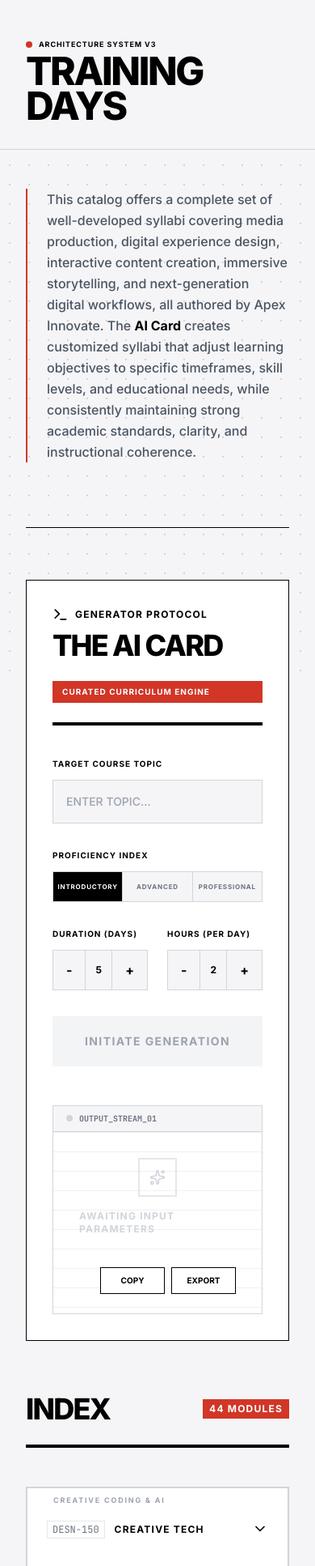
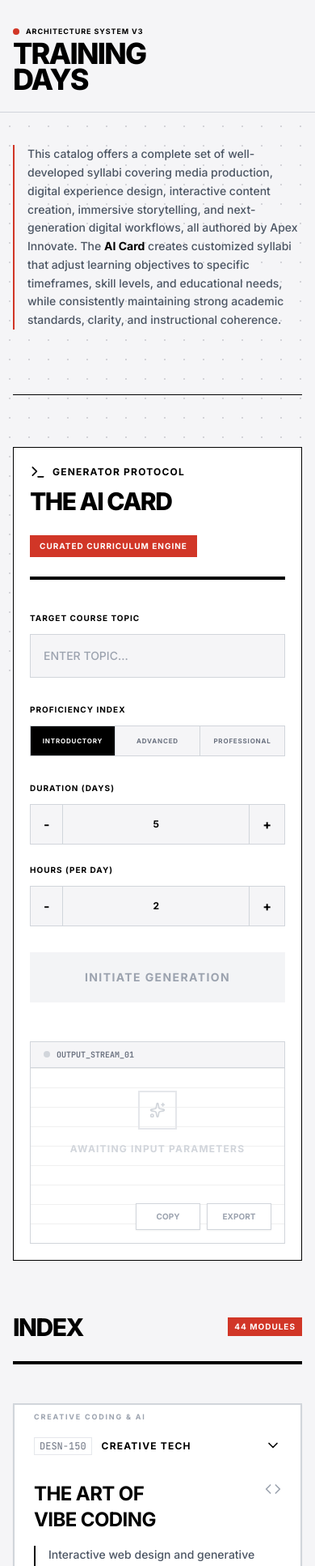
Before and after one commit to Joenasriani/training-days, a React (Vite) app: page / in a window 390 px wide. Shown: the top 1934 px of the page at 81% size. Built offline with nearby package versions, Linux system fonts and the light colour scheme.

Commit message:
fix: improve ai card resilience and mobile responsiveness
Agent-Logs-Url: https://github.com/Joenasriani/training-days/sessions/1c2a9051-5a3e-4a96-8675-8671140c8baa

Co-authored-by: Joenasriani <3828735+Joenasriani@users.noreply.github.com>

```diff
--- a/App.tsx
+++ b/App.tsx
@@ -51,13 +51,13 @@ export default function App() {
       <div className="relative z-10">
         <Header />
 
-        <main className="container mx-auto px-8 md:px-16 py-12 max-w-[1400px]">
+        <main className="container mx-auto px-4 sm:px-6 md:px-12 py-10 md:py-12 max-w-[1400px]">
 
           {/* Introduction / Context Block */}
           <div className="mb-16 border-b border-black pb-12">
             <div className="grid grid-cols-1 md:grid-cols-12 gap-8 items-end">
               <div className="md:col-span-10">
-                <p className="text-base text-gray-600 leading-relaxed max-w-3xl md:max-w-6xl font-medium border-l-2 border-[#D13627] pl-6">
+                <p className="text-sm sm:text-base text-gray-600 leading-relaxed max-w-3xl md:max-w-6xl font-medium border-l-2 border-[#D13627] pl-4 sm:pl-6">
                   This catalog offers a complete set of well-developed syllabi covering media production, digital experience design, interactive content creation, immersive storytelling, and next-generation digital workflows, all authored by Apex Innovate. The <span className="text-black font-bold">AI Card</span> creates customized syllabi that adjust learning objectives to specific timeframes, skill levels, and educational needs, while consistently maintaining strong academic standards, clarity, and instructional coherence.
                 </p>
               </div>
@@ -77,10 +77,10 @@ export default function App() {
 
           {/* Course Catalog Title */}
           <div className="flex items-center justify-between mb-12 pb-6 border-b-4 border-black">
-            <h2 className="text-4xl md:text-6xl font-extrabold text-black tracking-tighter uppercase">
+            <h2 className="text-3xl sm:text-4xl md:text-6xl font-extrabold text-black tracking-tighter uppercase">
               Index
             </h2>
-            <span className="text-xs font-bold uppercase tracking-widest bg-[#D13627] text-white px-2 py-1">
+            <span className="text-[10px] sm:text-xs font-bold uppercase tracking-widest bg-[#D13627] text-white px-2 py-1">
               {String(COURSES_DATA.length).padStart(2, '0')} Modules
             </span>
           </div>
@@ -102,24 +102,24 @@ export default function App() {
         </main>
 
         <footer className="border-t border-gray-300 py-12 bg-white mt-24">
-          <div className="container mx-auto px-8 md:px-16 flex flex-col md:flex-row justify-between items-end gap-8 md:gap-4">
+          <div className="container mx-auto px-4 sm:px-6 md:px-12 flex flex-col md:flex-row justify-between items-start md:items-end gap-8 md:gap-4">
 
             {/* Left: Logo & Copyright */}
             <div className="flex flex-col gap-2 w-full md:w-1/4">
               <div className="w-8 h-8 bg-[#D13627]"></div>
-              <p className="text-[10px] font-bold uppercase tracking-widest text-black">
+              <p className="text-[10px] sm:text-xs font-bold uppercase tracking-widest text-black">
                 &copy; 2025 Training Days.<br/>International Design System.
               </p>
             </div>
 
             {/* Center: Legal Text */}
-            <p className="text-[8px] text-gray-400 text-center w-full md:w-1/2 px-4 order-first md:order-none mb-4 md:mb-0">
+            <p className="text-[10px] sm:text-xs text-gray-500 text-left md:text-center w-full md:w-1/2 px-0 md:px-4 order-last md:order-none mb-0">
               All materials in this app are the exclusive intellectual property of Apex Innovate. No copying, teaching, distribution, or use in any academic, corporate, governmental, or training environment is permitted without prior approval or written consent from the owner. Unauthorized use may result in legal action and financial penalties determined by the owner.
             </p>
 
             {/* Right: Status */}
-            <div className="text-right w-full md:w-1/4">
-              <p className="text-[10px] font-mono text-gray-500">
+            <div className="text-left md:text-right w-full md:w-1/4">
+              <p className="text-[10px] sm:text-xs font-mono text-gray-500">
                 STATUS: OPERATIONAL<br/>
                 VER: 3.0.0
               </p>
--- a/components/AICard.tsx
+++ b/components/AICard.tsx
@@ -1,7 +1,8 @@
-import React, { useState, useRef } from 'react';
+import React, { useState } from 'react';
 import { Terminal, Sparkles } from 'lucide-react';
 import { jsPDF } from "jspdf";
 import { COURSES_DATA } from '../constants';
+import { generateSyllabus } from '../utils';
 
 export const AICard: React.FC = () => {
   const [topic, setTopic] = useState("");
@@ -13,8 +14,6 @@ export const AICard: React.FC = () => {
   const [errorCode, setErrorCode] = useState<string | null>(null);
   const [errorMessage, setErrorMessage] = useState<string | null>(null);
   const [copied, setCopied] = useState(false);
-
-  const resultRef = useRef<HTMLDivElement>(null);
 
   const playInputClick = (freqMultiplier: number = 1) => {
     try {
@@ -46,7 +45,8 @@ export const AICard: React.FC = () => {
   };
 
   const handleGenerate = async () => {
-    if (!topic) return;
+    const normalizedTopic = topic.trim();
+    if (!normalizedTopic) return;
     setIsGenerating(true);
     setResult(null);
     setErrorCode(null);
@@ -61,7 +61,7 @@ export const AICard: React.FC = () => {
       const prompt = `
         You are the "Training Days" Curated Curriculum Engine, managed by Apex Innovate.
 
-        The user has requested a syllabus for: "${topic}".
+        The user has requested a syllabus for: "${normalizedTopic}".
 
         Step 1 – Semantic match check:
         Review the existing Training Days courses listed below. If the requested topic is semantically
@@ -125,29 +125,33 @@ export const AICard: React.FC = () => {
       const response = await fetch("/api/generate-syllabus", {
         method: "POST",
         headers: { "Content-Type": "application/json" },
-        body: JSON.stringify({ topic, level, days, hours, prompt }),
+        body: JSON.stringify({ topic: normalizedTopic, level, days, hours, prompt }),
       });
-
-      const data = await response.json();
+      const data = await response.json().catch(() => ({}));
 
       if (!response.ok) {
         const code: string = data?.code ?? "UNKNOWN";
+        const isTechnicalFailure = ["MISSING_API_KEY", "AUTH_FAILED", "NETWORK_ERROR", "UPSTREAM_ERROR", "UNKNOWN"].includes(code);
+        if (isTechnicalFailure) {
+          setResult(generateSyllabus(normalizedTopic, level, days, hours));
+          return;
+        }
         const msg: string = data?.error ?? "Generation failed";
-        const err = new Error(msg);
-        (err as any).code = code;
-        throw err;
+        throw new Error(msg);
       }
 
       const text: string = data.text ?? "";
-
-      setResult(text);
+      setResult(text.trim() ? text : generateSyllabus(normalizedTopic, level, days, hours));
 
     } catch (error) {
+      try {
+        setResult(generateSyllabus(normalizedTopic, level, days, hours));
+      } catch {
         console.error("Generation failed", error);
-      const code = error instanceof Error && "code" in error ? String((error as Error & { code: string }).code) : "UNKNOWN";
         const msg = error instanceof Error ? error.message : "An unexpected error occurred.";
-      setErrorCode(code);
+        setErrorCode("UNKNOWN");
         setErrorMessage(msg);
+      }
     } finally {
       setIsGenerating(false);
     }
@@ -201,10 +205,37 @@ ${separator}
     if (!result) return;
     const fullText = generateDocumentContent();
 
-    navigator.clipboard.writeText(fullText).then(() => {
+    const markCopied = () => {
       setCopied(true);
       setTimeout(() => setCopied(false), 1500);
+    };
+
+    if (navigator.clipboard?.writeText) {
+      navigator.clipboard.writeText(fullText).then(markCopied).catch(() => {
+        const textarea = document.createElement('textarea');
+        textarea.value = fullText;
+        textarea.style.position = 'fixed';
+        textarea.style.opacity = '0';
+        document.body.appendChild(textarea);
+        textarea.focus();
+        textarea.select();
+        document.execCommand('copy');
+        document.body.removeChild(textarea);
+        markCopied();
       });
+      return;
+    }
+
+    const textarea = document.createElement('textarea');
+    textarea.value = fullText;
+    textarea.style.position = 'fixed';
+    textarea.style.opacity = '0';
+    document.body.appendChild(textarea);
+    textarea.focus();
+    textarea.select();
+    document.execCommand('copy');
+    document.body.removeChild(textarea);
+    markCopied();
   };
 
   const handleExport = () => {
@@ -314,18 +345,18 @@ ${separator}
 
   return (
     <div className="w-full bg-white border border-black mb-16 shadow-none">
-      <div className="p-8 md:p-12">
+      <div className="p-5 sm:p-8 md:p-12">
         <div className="flex flex-col md:flex-row md:items-end justify-between mb-10 gap-6 pb-6 border-b-4 border-black">
           <div>
             <div className="flex items-center gap-2 mb-2">
               <Terminal className="w-5 h-5 text-black" />
               <span className="text-xs font-bold uppercase tracking-widest text-black">Generator Protocol</span>
             </div>
-            <h2 className="text-4xl font-extrabold text-black uppercase tracking-tighter">
+            <h2 className="text-3xl sm:text-4xl font-extrabold text-black uppercase tracking-tighter">
               The AI Card
             </h2>
           </div>
-          <div className="px-3 py-1.5 bg-[#D13627] text-white text-[10px] font-bold uppercase tracking-widest">
+            <div className="px-3 py-1.5 bg-[#D13627] text-white text-[10px] font-bold uppercase tracking-widest self-start md:self-auto">
               Curated Curriculum Engine
             </div>
           </div>
@@ -367,7 +398,7 @@ ${separator}
             </div>
 
             {/* Parameters */}
-            <div className="grid grid-cols-2 gap-6 items-end">
+            <div className="grid grid-cols-1 sm:grid-cols-2 gap-6 items-end">
               <div className="space-y-3">
                 <label className="text-[10px] uppercase tracking-widest font-bold text-black block">
                   Duration (Days)
@@ -426,7 +457,7 @@ ${separator}
                 </div>
               </div>
 
-              <div ref={resultRef} className="p-8 pb-24 overflow-y-auto flex-grow custom-scrollbar bg-white relative">
+               <div className="p-4 sm:p-8 pb-24 overflow-y-auto flex-grow custom-scrollbar bg-white relative">
                  {/* Grid background for text area */}
                  <div className="absolute inset-0 pointer-events-none"
                       style={{
@@ -525,16 +556,18 @@ ${separator}
                 )}
 
                 {/* Buttons - Positioned Absolute Bottom Right */}
-                <div className="absolute bottom-6 right-8 flex gap-2 z-20">
+                <div className="absolute bottom-4 right-4 sm:bottom-6 sm:right-8 flex gap-2 z-20">
                     <button
                       onClick={handleCopy}
-                      className="text-[10px] font-bold uppercase bg-white border shadow-sm hover:text-white px-4 py-2 transition-colors min-w-[80px] border-black text-black hover:bg-black"
+                      disabled={!result}
+                      className="text-[10px] font-bold uppercase bg-white border shadow-sm hover:text-white px-4 py-2 transition-colors min-w-[80px] border-black text-black hover:bg-black disabled:text-gray-400 disabled:border-gray-300 disabled:bg-white disabled:hover:bg-white disabled:hover:text-gray-400 disabled:cursor-not-allowed"
                     >
                       {copied ? "COPIED" : "COPY"}
                     </button>
                     <button
                       onClick={handleExport}
-                      className="text-[10px] font-bold uppercase bg-white border shadow-sm hover:text-white px-4 py-2 transition-colors min-w-[80px] border-black text-black hover:bg-black"
+                      disabled={!result}
+                      className="text-[10px] font-bold uppercase bg-white border shadow-sm hover:text-white px-4 py-2 transition-colors min-w-[80px] border-black text-black hover:bg-black disabled:text-gray-400 disabled:border-gray-300 disabled:bg-white disabled:hover:bg-white disabled:hover:text-gray-400 disabled:cursor-not-allowed"
                     >
                       EXPORT
                     </button>
--- a/components/CourseCard.tsx
+++ b/components/CourseCard.tsx
@@ -30,7 +30,7 @@ export const CourseCard: React.FC<CourseCardProps> = ({ course, isExpanded, onTo
       <div className="p-6 md:p-8 relative z-10">
         {/* Section Header (Very Small Font) */}
         {sectionHeader && (
-          <div className="absolute top-0 left-0 right-0 px-8 py-2">
+          <div className="absolute top-0 left-0 right-0 px-6 md:px-8 py-2">
             <span className="text-[9px] font-bold uppercase tracking-[0.2em] text-gray-400 block mb-2">
               {sectionHeader}
             </span>
--- a/components/Header.tsx
+++ b/components/Header.tsx
@@ -30,7 +30,7 @@ export const Header: React.FC = () => {
 
   return (
     <header
-      className="sticky top-0 z-50 bg-[#F5F5F7] border-b border-gray-300 px-8 md:px-16 pt-12 pb-8 flex justify-between items-start transition-shadow duration-100 ease-linear"
+      className="sticky top-0 z-50 bg-[#F5F5F7] border-b border-gray-300 px-4 sm:px-6 md:px-12 pt-8 md:pt-12 pb-6 md:pb-8 flex justify-between items-start gap-4 transition-shadow duration-100 ease-linear"
       style={{ boxShadow: `0 4px 6px rgba(209, 54, 39, ${shadowOpacity})` }}
     >
       <div className="flex flex-col gap-1">
@@ -38,11 +38,11 @@ export const Header: React.FC = () => {
           <div className="w-2 h-2 bg-[#D13627] rounded-full" />
           <span className="text-[9px] font-bold uppercase tracking-widest">Architecture System v3</span>
         </div>
-        <h1 className="text-5xl font-extrabold text-black tracking-tighter leading-[0.9]">
+        <h1 className="text-4xl sm:text-5xl font-extrabold text-black tracking-tighter leading-[0.9]">
           TRAINING<br/>DAYS
         </h1>
       </div>
-      <div className="text-[8px] font-bold text-black uppercase tracking-widest border border-black px-2 py-1 hidden sm:block">
+      <div className="text-[8px] font-bold text-black uppercase tracking-widest border border-black px-2 py-1 hidden md:block">
         Corporate Training and Knowledge Development
       </div>
     </header>
```
Also changed, not shown: index.html (+3 -12 lines). Lines whose indentation alone changed are shown as unchanged.
